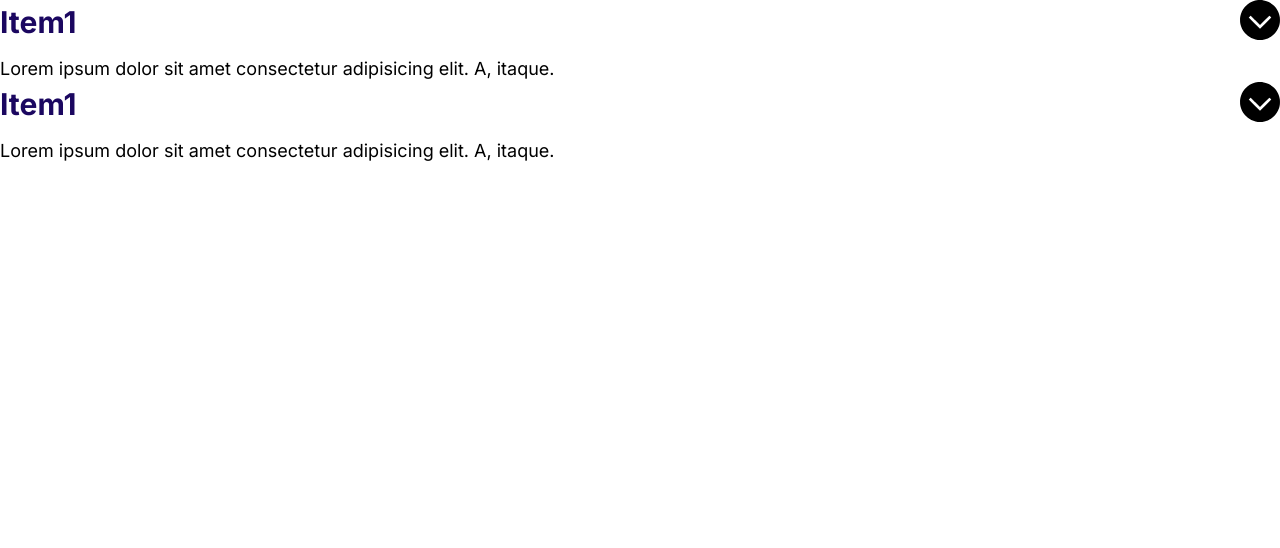
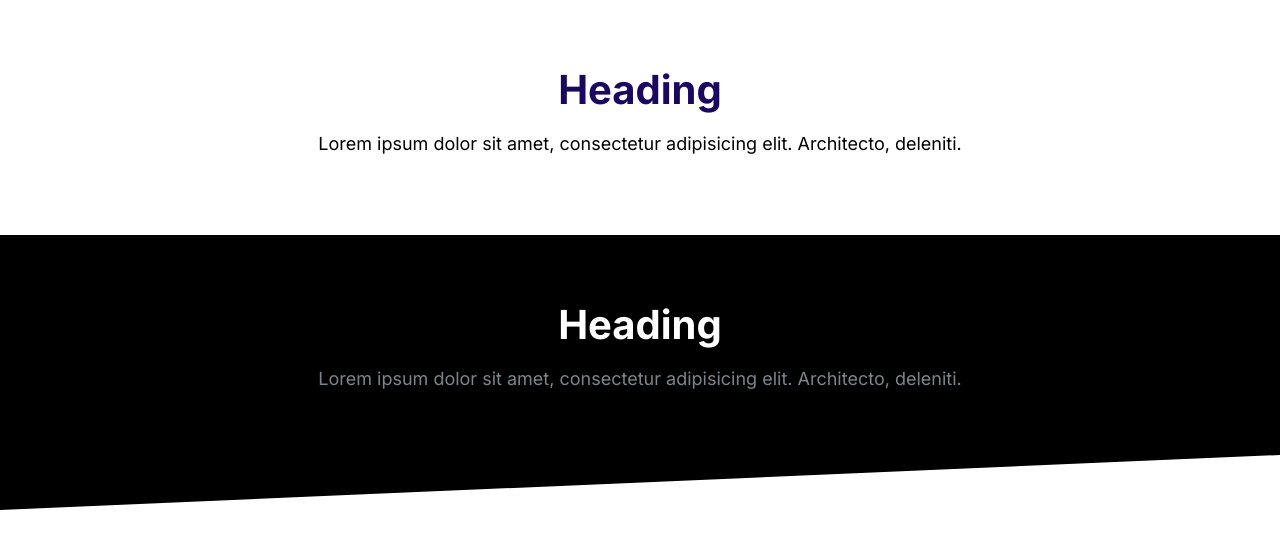
Before and after one commit to PeterVolgers/Alexify, a plain HTML site: page index.html in a window 1280 px wide. Drawn offline with Linux system fonts and the light colour scheme.

Commit message:
Build definitions Blocks

```diff
--- a/css/styles.css
+++ b/css/styles.css
@@ -578,3 +578,42 @@ a {
   max-height: 100vh;
   opacity: 1;
 }
+
+/* Blocks */
+
+> container {
+  max-width: 1140px;
+  margin: 0 auto;
+}
+
+.block {
+  --padding-vertical: 6rem;
+  padding: var(--padding-vertical) 2rem;
+}
+
+.block__heading {
+  margin-top: 0;
+}
+
+.block__header {
+  text-align: center;
+}
+
+.block--dark {
+  background: #000;
+  color: #7b858b;
+}
+
+.block--dark .block__heading {
+  color: #fff;
+}
+
+.block--skewed-right {
+  padding-bottom: calc(var(--padding-vertical) + 4rem);
+  clip-path: polygon(0% 0%, 100% 0%, 100% 100%, 0% 80%);
+}
+
+.block--skewed-left {
+  padding-bottom: calc(var(--padding-vertical) + 4rem);
+  clip-path: polygon(0% 0%, 100% 0%, 100% 80%, 0% 100%);
+}
--- a/index.html
+++ b/index.html
@@ -133,7 +133,7 @@
         <a href="#" class="btn btn--secondary btn--stretched">Get Started</a>
       </div>
     </div> -->
-    <div class="collapsible collapsible--expanded">
+    <!-- <div class="collapsible collapsible--expanded">
       <header class="collapsible__header">
         <h2 class="collapsible__heading">Item1</h2>
         <svg class="icon icon--white collapsible__chevron">
@@ -155,6 +155,26 @@
         Lorem ipsum dolor sit amet consectetur adipisicing elit. A, itaque.
       </div>
     </div>
-    <script src="js/main.js"></script>
+    <script src="js/main.js"></script> -->
+    <section class="block container">
+      <header class="block__header">
+        <h2 class="block__heading">Heading</h2>
+        <p>
+          Lorem ipsum dolor sit amet, consectetur adipisicing elit. Architecto,
+          deleniti.
+        </p>
+      </header>
+    </section>
+    <div class="container">
+      <section class="block block--dark block--skewed-left">
+        <header class="block__header">
+          <h2 class="block__heading">Heading</h2>
+          <p>
+            Lorem ipsum dolor sit amet, consectetur adipisicing elit.
+            Architecto, deleniti.
+          </p>
+        </header>
+      </section>
+    </div>
   </body>
 </html>
```
Also changed, not shown: Components/blocks.html (added, +20 -0 lines).
